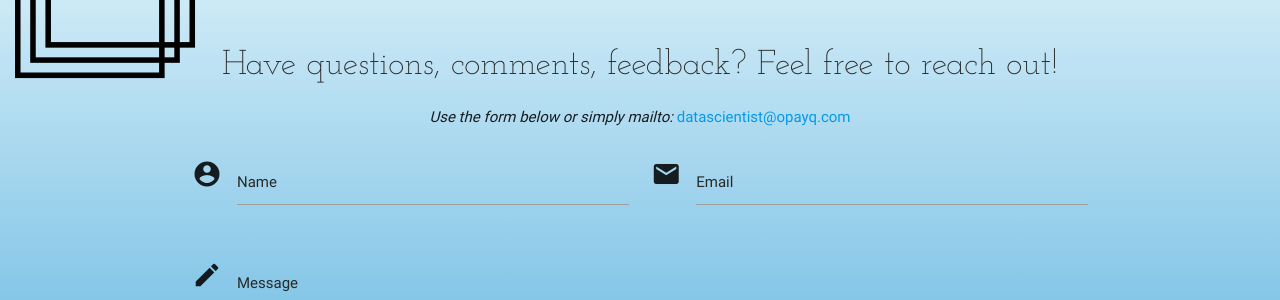
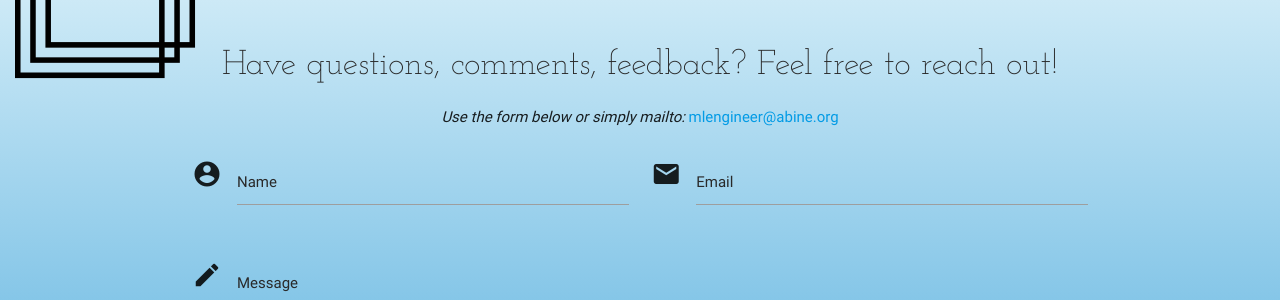
Before and after one commit to roseejones/roseejones.github.io, a Jekyll site: the page built from contact.html, in a window 1280 px wide. Shown: the part 157-457 px from the top of the page. Built offline with Jekyll 4.4.1, drawn with Linux system fonts in a browser that asks for light colours; nearby versions of some CDN libraries.

Commit message:
Add agile slides and update email address

```diff
--- a/contact.html
+++ b/contact.html
@@ -4,7 +4,7 @@
 <div class="container">
   <h2 class="heading center">Have questions, comments, feedback? Feel free to reach out!</h2>
   <p class="text-monospace center"><i>Use the form below or simply mailto:</i>
-    <a href=mailto:datascientist@opayq.com"?subject="roseejones.github.io">datascientist@opayq.com</a>
+    <a href=mailto:datascientist@opayq.com"?subject="roseejones.github.io">mlengineer@abine.org</a>
   </p>
 
 
```
Also changed, not shown: 1 other file.
